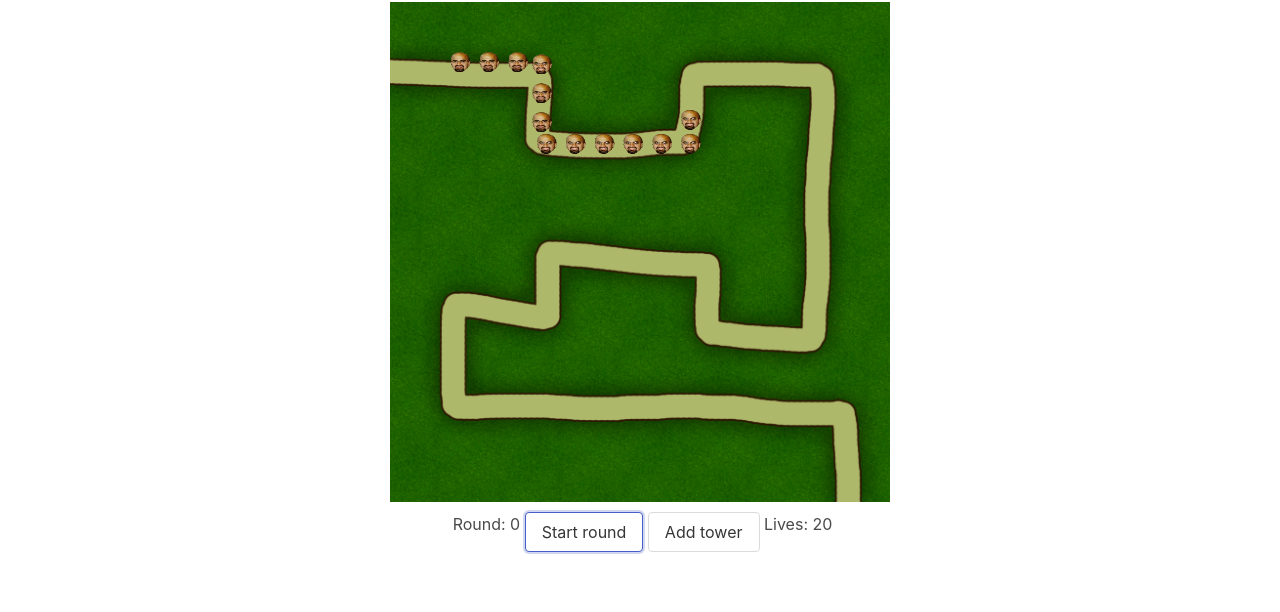
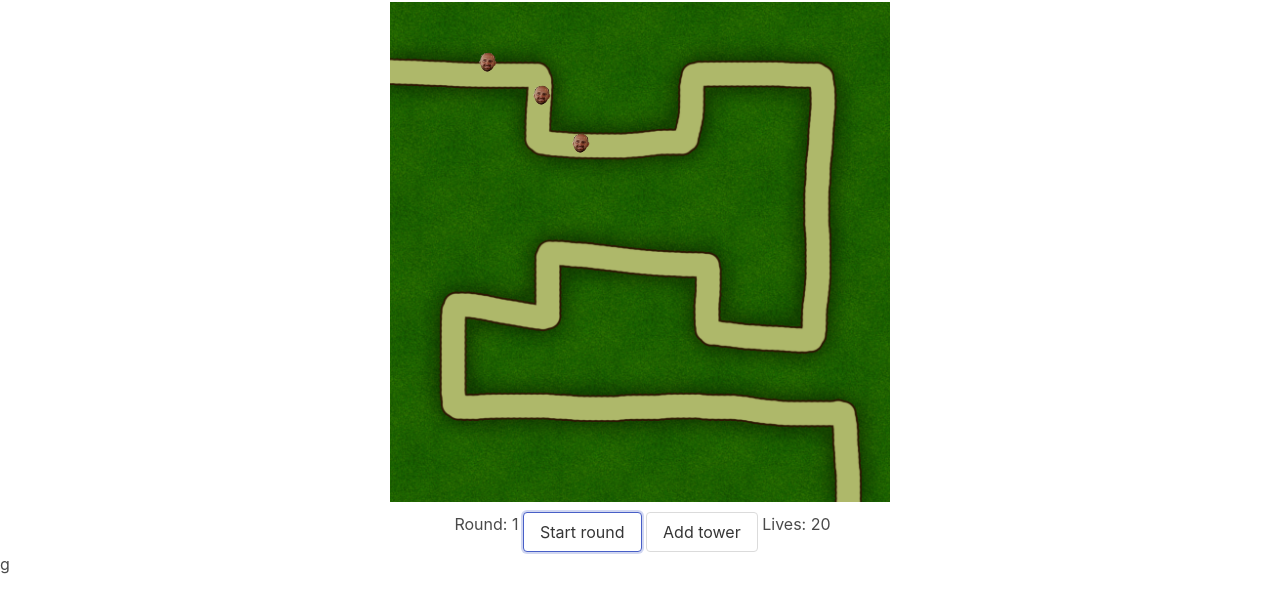
Before and after one commit to DungeonMaestro215/426FinalProject, a website with bundled scripts: page index.html in a window 1280 px wide. Both pictures are taken after a click on the button "Start round". Shown: the part 54-666 px from the top of the page. Built offline with nearby package versions, Linux system fonts and the light colour scheme.

Commit message:
refactored game logic a bit, separated it from rendering. added kris enemy

```diff
--- a/index.html
+++ b/index.html
@@ -50,6 +50,7 @@
     <span id="lives">Lives: </span>
 </div>
 </div>
-<script type="module" src="src/Controller.js"></script>
+<script type="module" src="src/Main.js"></script>g
+
 </body>
 </html>
--- a/src/Controller.js
+++ b/src/Controller.js
@@ -1,91 +1,104 @@
 import KMPEnemy from "./Model/KMPEnemy.js";
-import FirstMap from "./Model/FirstMap.js";
 import Projectile from "./Model/Projectile.js";
 import GameData from "./Model/GameData.js";
-import {initiateLossScreen} from "./Screens.js";
+import KrisEnemy from "./Model/KrisEnemy.js";
 
-//Establish DOM links
-const canvas = document.getElementById('canvas');
-const ctx = canvas.getContext('2d');
-const enemy_canvas = document.getElementById('enemies');
-const enemy_ctx = enemy_canvas.getContext('2d');
-const foreground = document.getElementById('foreground');
-let raf;
+const bullet_v = 10;
 
-//Create map object and load image to the canvas
-let map = new FirstMap();
-map.onLoad(function(img) {
-    ctx.drawImage(img, 0, 0,500,500);
-})
+export default class Controller {
+    view;
+    gameData;
+    enemies;
+    towers;
+    projectiles;
 
-let gameData = new GameData();
+    constructor(view) {
+        this.view = view;
+        this.gameData = new GameData();
+        this.enemies = [];
+        this.towers = [];
+        this.projectiles = [];
+        this.view.setLives(this.gameData.health);
+        this.view.setRound(this.gameData.round);
+    }
 
-
-
-
-document.getElementById("round").innerText = `Round: ${gameData.round}`;
-document.getElementById("lives").innerText = `Lives: ${gameData.health}`;
-
-let startRound = async () => {
-    document.getElementById("round").innerText = `Round: ${gameData.round}`;
-    if(gameData.state === "ACTIVE"){
+    async startRound() {
+        if(this.gameData.state === "ACTIVE"){
             return;
         }
-    gameData.round++;
-    //alert("start");
-    gameData.state = "ACTIVE";
-    raf = window.requestAnimationFrame(draw);
-    await spawn();
-    if(gameData.state === "ACTIVE") {
-        gameData.state = "PAUSED";
+        console.log(this);
+        this.gameData.elapsedTime = 0;
+        this.gameData.enemiesSpawned = 0;
+        this.gameData.round++;
+        this.gameData.maxEnemies = Math.floor((this.gameData.round * this.gameData.round) / 4.4) + 20;
+        this.view.setRound(this.gameData.round);
+        this.gameData.state = "ACTIVE";
+        this.view.toggleDraw();
+        await this.updateGame();
+        this.projectiles = [];
+        if(this.gameData.state === "ACTIVE") {
+            this.gameData.state = "PAUSED";
+            this.view.toggleDraw();
+        } else {
+            throw new Error("Unexpected state after round completion")
         }
     }
 
-document.getElementById("roundStart").addEventListener('click', startRound);
-
-
-let enemies = [];
-let towers = [];
-let projectiles = [];
-const bullet_v = 10
-
-const enemyReachedEndHandler = (enemy) => {
-    enemies.splice(enemies.findIndex(x => x === enemy),1);
-    if(!gameData.health--){
-        gameData.state = "LOST";
-        initiateLossScreen(foreground);
-    } else {
-        document.getElementById("lives").innerText = `Lives: ${gameData.health}`;
-    }
-    console.log(gameData.health);
+    async updateGame(){
+        //spawn enemies
+        if(this.gameData.elapsedTime % 30 === 0 && ++this.gameData.enemiesSpawned < this.gameData.maxEnemies) {
+            const newEnemy = Math.random() > 0.7 ? new KMPEnemy(3,50, e => this.enemyReachedEndHandler(e)) :
+                new KrisEnemy(3,50, e => this.enemyReachedEndHandler(e))
+            this.enemies.push(newEnemy);
         }
 
+        if(this.gameData.elapsedTime % 9 === 0) {
+            //cause each tower to fire 1 shot at nearest enemy
+            this.fireTowers();
+        }
 
-//spawn an enemy periodically
-const spawn = async () => {
-    for(let i = 0; i < gameData.round*5+8; i++){
-        if(gameData.state==="LOST") return;
-        enemies.push(new KMPEnemy(3,50,enemyReachedEndHandler));
-        await new Promise(resolve => setTimeout(resolve, 200));
+        // move every projectile
+        // todo: remove projectiles from the array that go beyond the canvas bounds so they don't keep taking up wam
+        for(let i = 0; i < this.projectiles.length; i++) {
+            let projectile = this.projectiles[i];
+            projectile.x+=projectile.vx;
+            projectile.y+=projectile.vy;
+        }
+
+        // Check every enemy against every projectile for collisions
+        // Handle collisions and then draw enemies
+        for(const enemy of this.enemies) {
+            for(const projectile of this.projectiles) {
+                //todo: projectiles that can't penetrate enemies should be destroyed here
+                if(projectile.x >= enemy.x && projectile.x <= enemy.x + 20
+                    && projectile.y >= enemy.y && projectile.y <= enemy.y + 20){
+                    enemy.handleCollision();
+                }
+            }
+            if(enemy.getState() === "dead"){
+                this.enemies.splice(this.enemies.indexOf(enemy),1);
+            } else {
+                enemy.move(this.view.map.enemyPath)
             }
         }
 
+        if(this.enemies.length > 0 || this.gameData.enemiesSpawned < this.gameData.maxEnemies) {
+            await new Promise(resolve => setTimeout(resolve, 32));
+            this.gameData.elapsedTime++;
+            return this.updateGame();
+        }
+    }
 
-//main game animation loop
-function draw(timestamp) {
-    enemy_ctx.clearRect(0,0, enemy_canvas.width, enemy_canvas.height);
-    //dumb way to make this tower shooting logic happen on a timer
-    //TODO: create a good timing mechanism to control tower attack speed
-    if(Math.round(timestamp*1000) % 100 > 88) {
-        for(let tower of towers){
-            if(enemies.length < 1){
+    fireTowers(){
+        for(let tower of this.towers){
+            if(this.enemies.length < 1){
                 break;
             }
             let min_d = Number.MAX_SAFE_INTEGER;
-            let target = enemies[0];
+            let target = this.enemies[0];
 
             //Select closest enemy
-            for(let enemy of enemies){
+            for(let enemy of this.enemies){
                 let dx = enemy.x - tower.x;
                 let dy = enemy.y - tower.y;
                 let d = Math.sqrt(dx**2 + dy**2);
@@ -95,84 +108,26 @@ function draw(timestamp) {
                 }
             }
 
-            //sorta predict where the target is gonna be when the projectile gets there
-            // but not very well haha
-            let adx = (target.x + target.getVx(map.enemyPath) * 1.33 * (min_d/bullet_v) ) - tower.x;
-            let ady = (target.y + target.getVy(map.enemyPath) * 1.33 * (min_d/bullet_v) ) - tower.y
+            //predict where the target is gonna be when the projectile gets there
+            let adx = (target.x + target.getVx(this.view.map.enemyPath) * 1.33 * (min_d/bullet_v) ) - tower.x;
+            let ady = (target.y + target.getVy(this.view.map.enemyPath) * 1.33 * (min_d/bullet_v) ) - tower.y
             let atan = Math.atan(ady/adx);
 
-            //shoot boolet
-            projectiles.push(new Projectile(
+            //shoot projectile
+            this.projectiles.push(new Projectile(
                 tower.x, tower.y, bullet_v * Math.cos(atan) * Math.sign(adx), bullet_v * Math.sin(atan) * Math.sign(adx)
             ))
         }
     }
 
-    // move and draw every projectile
-    // todo: remove projectiles from the array that go beyond the canvas bounds so they don't keep taking up wam
-    for(let i = 0; i < projectiles.length; i++) {
-        let projectile = projectiles[i];
-        projectile.x+=projectile.vx;
-        projectile.y+=projectile.vy;
-        projectile.draw(enemy_ctx);
+    enemyReachedEndHandler(enemy) {
+        this.enemies.splice(this.enemies.findIndex(x => x === enemy),1);
+        if(!this.gameData.health--){
+            this.gameData.state = "LOST";
+            this.view.initiateLossScreen();
+        } else {
+            this.view.setLives(this.gameData.health)
         }
-
-    // Check every enemy against every projectile for collisions
-    // Handle collisions and then draw enemies
-    for(const enemy of enemies) {
-        for(const projectile of projectiles) {
-            //todo: projectiles that can't penetrate enemies should be destroyed here
-            if(projectile.x >= enemy.x && projectile.x <= enemy.x + 20
-                && projectile.y >= enemy.y && projectile.y <= enemy.y + 20){
-                console.log("collision");
-                enemy.handleCollision();
+        console.log(this.gameData.health);
     }
 }
-        if(enemy.getState() === "dead"){
-            enemies.splice(enemies.indexOf(enemy),1);
-        } else {
-            enemy.draw(enemy_ctx);
-            enemy.move(map.enemyPath)
-        }
-    }
-    raf = window.requestAnimationFrame(draw);
-}
-
-//"Add Tower" button logic
-let placingTower = false;
-const toggleTowerPlacement = () => {
-    if(!(placingTower = !placingTower)) {
-        enemy_canvas.removeEventListener('mousedown', renderTowerFromMouseEvent);
-    } else {
-        enemy_canvas.addEventListener('mousedown', renderTowerFromMouseEvent);
-    }
-}
-document.getElementById('addTower').addEventListener('click', toggleTowerPlacement);
-
-
-/*
- * render a tower image on the canvas from the location given by a mouse event
- * towers are rendered on the background canvas behind the enemies
- */
-const renderTowerFromMouseEvent = (e) => {
-    let [x,y] = getCursorPosition(canvas, e);
-    towers.push({x:x,y:y})
-
-    // render tower
-    let img = new Image();
-    img.addEventListener('load', function() {
-        ctx.drawImage(img, x, y,55,55);
-    }, false);
-    img.src = "./images/tower.png";
-}
-
-/*
- * get the coordinates of the mouse on the canvas
- * stolen from https://stackoverflow.com/questions/55677/how-do-i-get-the-coordinates-of-a-mouse-click-on-a-canvas-element/18053642#18053642
- */
-function getCursorPosition(canvas, event) {
-    const rect = canvas.getBoundingClientRect()
-    const x = event.clientX - rect.left
-    const y = event.clientY - rect.top
-    return [x,y];
-}
--- /dev/null
+++ b/src/Main.js
@@ -0,0 +1,8 @@
+import Controller from './Controller.js'
+import View from "./View.js";
+
+let view = new View();
+let controller = new Controller(view);
+view.controller = controller;
+view.draw();
+document.getElementById("roundStart").addEventListener('click', controller.startRound.bind(controller));
--- a/src/Model/Enemy.js
+++ b/src/Model/Enemy.js
@@ -3,7 +3,7 @@ export default class Enemy {
     x;
     y;
     health;
-    velocity = 2.4;
+    velocity = 3;
     currentNode = 0;
     size = 20;
     endCallbacks = [];
--- a/src/Model/GameData.js
+++ b/src/Model/GameData.js
@@ -3,5 +3,8 @@ export default class GameData {
         this.round=0;
         this.state="PAUSED";
         this.health=20;
+        this.elapsedTime = 0;
+        this.enemiesSpawned = 0;
+        this.maxEnemies = 0;
     }
 }
--- /dev/null
+++ b/src/Model/KrisEnemy.js
@@ -0,0 +1,12 @@
+import Enemy from "./Enemy.js";
+
+export default class KrisEnemy extends Enemy {
+    constructor(startX,startY, endHandler) {
+        let img = new Image();   // Create new img element
+        img.src = "./images/KrisJordan.png"; // Set source path
+        super(img, startX, startY);
+        this.addEndCallback(endHandler);
+        this.size = 20;
+        this.health = 20;
+    }
+}
--- a/src/Screens.js
+++ /dev/null
@@ -1,30 +0,0 @@
-//Render a "death" screen on the foreground canvas
-export const initiateLossScreen = (foreground) => {
-    const foreground_ctx = foreground.getContext('2d');
-    let start_time = 0;
-    let die_raf;
-    const die = (timestamp) => {
-        let o = 0;
-        if(start_time === 0) {
-            start_time = timestamp;
-        } else {
-            o = (timestamp-start_time)/1000;
-        }
-        if(o > 0.8) {
-            o = 0.8;
-            return;
-        }
-        foreground_ctx.clearRect(0,0,500,500);
-        foreground_ctx.fillStyle = 'rgba(0,0,0,' + o + ')';
-        foreground_ctx.fillRect(0,0, 500,500);
-        foreground_ctx.font = (o * 66) + 'px serif';
-        foreground_ctx.textAlign = 'center';
-        foreground_ctx.textBaseline = 'middle';
-        foreground_ctx.fillStyle = 'rgb(199,10,0)';
-        if(o > 0.2) {
-            foreground_ctx.fillText('YOU DIED', foreground.width/2, foreground.height/2);
-        }
-        die_raf = window.requestAnimationFrame(die)
-    }
-    window.requestAnimationFrame(die);
-}
--- /dev/null
+++ b/src/View.js
@@ -0,0 +1,110 @@
+import FirstMap from "./Model/FirstMap.js";
+
+export default class View {
+    canvas = document.getElementById('canvas');
+    enemy_canvas = document.getElementById('enemies');
+    foreground = document.getElementById('foreground');
+
+    controller;
+
+    raf;
+    map = new FirstMap();
+
+    constructor() {
+        //Create map object and load image to the canvas
+        this.map.onLoad((img) => {
+            this.ctx.drawImage(img, 0, 0,500,500);
+        });
+        this.enemy_ctx = this.enemy_canvas.getContext('2d');
+        this.ctx = this.canvas.getContext('2d');
+        document.getElementById('addTower').addEventListener('click', this.toggleTowerPlacement.bind(this));
+    }
+
+    setRound(round){
+        document.getElementById("round").innerText = `Round: ${round}`;
+    }
+
+    setLives(lives){
+        document.getElementById("lives").innerText = `Lives: ${lives}`;
+    }
+
+    toggleDraw(){
+
+    }
+
+    draw() {
+        this.enemy_ctx.clearRect(0,0, this.enemy_canvas.width, this.enemy_canvas.height);
+        for(let i = 0; i < this.controller.projectiles.length;i++) {
+            this.controller.projectiles[i].draw(this.enemy_ctx);
+        }
+        for(let i = 0; i < this.controller.enemies.length;i++) {
+            this.controller.enemies[i].draw(this.enemy_ctx);
+        }
+        this.raf = window.requestAnimationFrame((t) => this.draw(t));
+    }
+
+    //"Add Tower" button logic
+    placingTower = false;
+    toggleTowerPlacement() {
+        if(!(this.placingTower = !this.placingTower)) {
+            this.enemy_canvas.removeEventListener('mousedown', this.renderTowerFromMouseEvent);
+        } else {
+            this.enemy_canvas.addEventListener('mousedown', this.renderTowerFromMouseEvent);
+        }
+    }
+
+    /*
+     * render a tower image on the canvas from the location given by a mouse event
+     * towers are rendered on the background canvas behind the enemies
+     */
+    renderTowerFromMouseEvent = (e) => {
+        let [x,y] = getCursorPosition(this.canvas, e);
+        this.controller.towers.push({x:x,y:y})
+        // render tower
+        let img = new Image();
+        img.addEventListener('load', () => {
+            this.ctx.drawImage(img, x, y,55,55);
+        }, false);
+        img.src = "./images/tower.png";
+    }
+
+    initiateLossScreen() {
+        const foreground_ctx = this.foreground.getContext('2d');
+        let start_time = 0;
+        let die_raf;
+        const die = (timestamp) => {
+            let o = 0;
+            if(start_time === 0) {
+                start_time = timestamp;
+            } else {
+                o = (timestamp-start_time)/1000;
+            }
+            if(o > 0.8) {
+                return;
+            }
+            foreground_ctx.clearRect(0,0,500,500);
+            foreground_ctx.fillStyle = 'rgba(0,0,0,' + o + ')';
+            foreground_ctx.fillRect(0,0, 500,500);
+            foreground_ctx.font = (o * 66) + 'px serif';
+            foreground_ctx.textAlign = 'center';
+            foreground_ctx.textBaseline = 'middle';
+            foreground_ctx.fillStyle = 'rgb(199,10,0)';
+            if(o > 0.2) {
+                foreground_ctx.fillText('YOU DIED', this.foreground.width/2, this.foreground.height/2);
+            }
+            die_raf = window.requestAnimationFrame(die)
+        }
+        window.requestAnimationFrame(die);
+    }
+}
+
+/*
+ * get the coordinates of the mouse on the canvas
+ * stolen from https://stackoverflow.com/questions/55677/how-do-i-get-the-coordinates-of-a-mouse-click-on-a-canvas-element/18053642#18053642
+ */
+function getCursorPosition(canvas, event) {
+    const rect = canvas.getBoundingClientRect()
+    const x = event.clientX - rect.left
+    const y = event.clientY - rect.top
+    return [x,y];
+}
```
Also changed, not shown: images/KrisJordan.png (added). Lines whose indentation alone changed are shown as unchanged.
